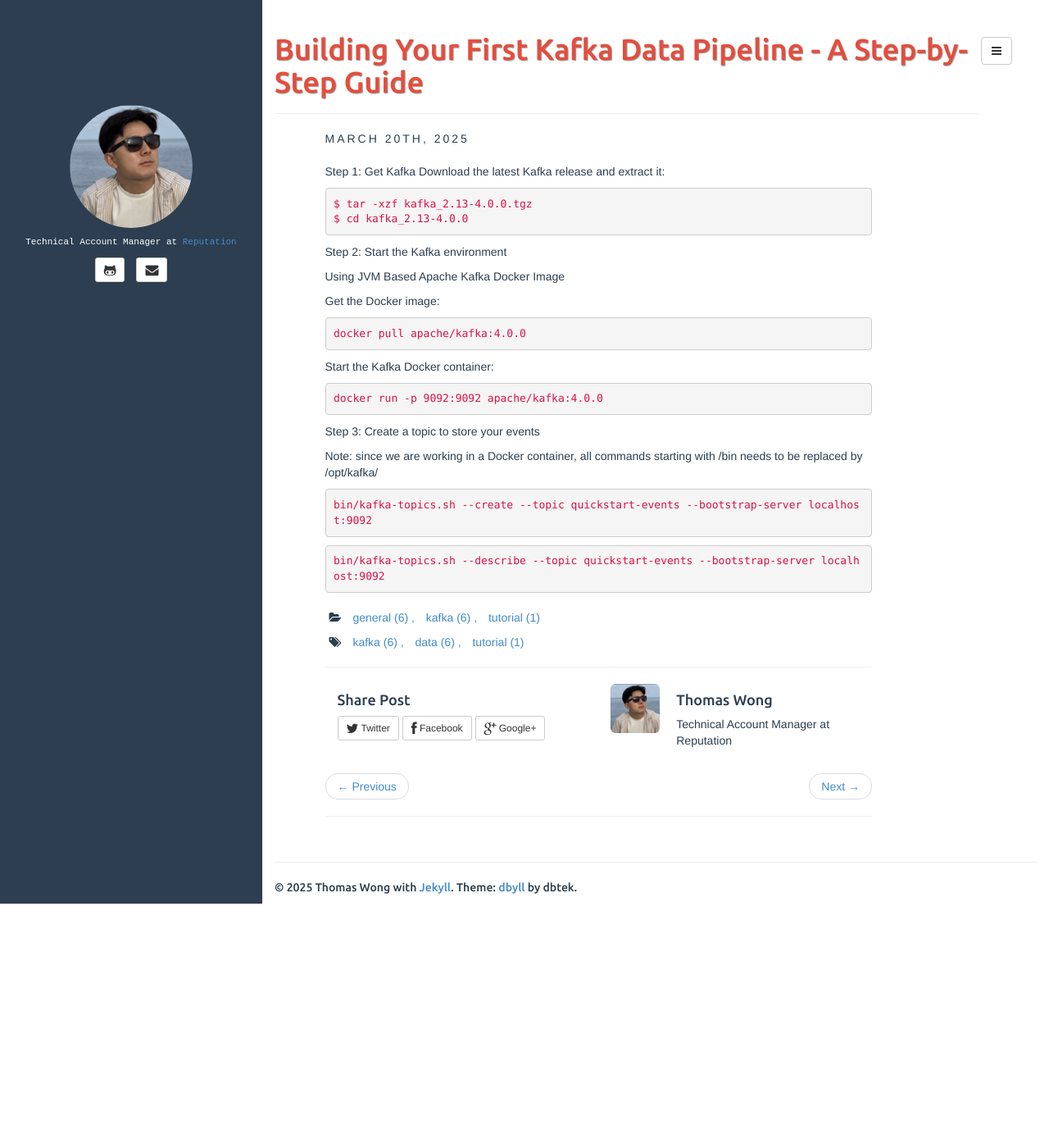
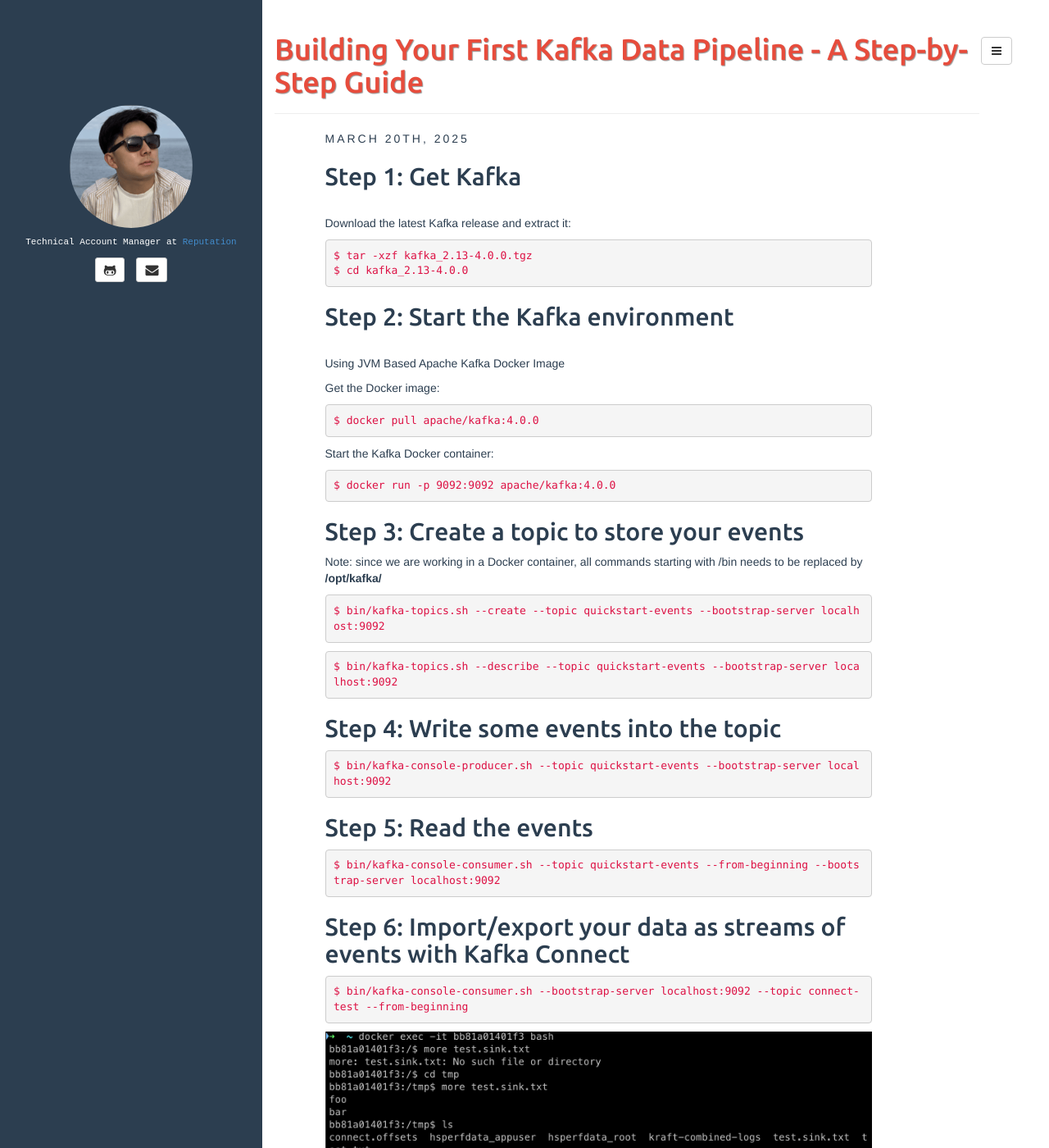
Before and after one commit to thomaswong25520/thomaswong25520.github.io, a Jekyll site: the page built from _posts/2025-03-20-Building-Your-First-Kafka-Data-Pipeline-A-Step-by-Step-Guide.md, in a window 1280 px wide and 1400 px high. Shown: the whole window at 82% size. Built offline with Jekyll 4.4.1, drawn with Linux system fonts in a browser that asks for light colours.

Commit message:
update article 3 - hands on Kafka

```diff
--- a/_posts/2025-03-20-Building-Your-First-Kafka-Data-Pipeline-A-Step-by-Step-Guide.md
+++ b/_posts/2025-03-20-Building-Your-First-Kafka-Data-Pipeline-A-Step-by-Step-Guide.md
@@ -6,7 +6,9 @@ tags: [kafka, data, tutorial]
 description: I decided to build my own Kafka pipeline and wanted to document the process. If you’re interested, here’s how I did it and what I learned along the way.
 ---
 
-Step 1: Get Kafka
+## Step 1: Get Kafka
+
+<br>
 Download the latest Kafka release and extract it:
 
 {% highlight yaml %}
@@ -14,28 +16,49 @@ $ tar -xzf kafka_2.13-4.0.0.tgz
 $ cd kafka_2.13-4.0.0
 {% endhighlight %}
 
-Step 2: Start the Kafka environment
+## Step 2: Start the Kafka environment
 
+<br>
 Using JVM Based Apache Kafka Docker Image
 
 Get the Docker image:
 {% highlight yaml %}
-docker pull apache/kafka:4.0.0
+$ docker pull apache/kafka:4.0.0
 {% endhighlight %}
 
 Start the Kafka Docker container:
+
 {% highlight yaml %}
-docker run -p 9092:9092 apache/kafka:4.0.0
+$ docker run -p 9092:9092 apache/kafka:4.0.0
 {% endhighlight %}
 
-Step 3: Create a topic to store your events
+## Step 3: Create a topic to store your events
 
-Note: since we are working in a Docker container, all commands starting with /bin needs to be replaced by /opt/kafka/
+Note: since we are working in a Docker container, all commands starting with /bin needs to be replaced by **/opt/kafka/**
 
 {% highlight yaml %}
-bin/kafka-topics.sh --create --topic quickstart-events --bootstrap-server localhost:9092
+$ bin/kafka-topics.sh --create --topic quickstart-events --bootstrap-server localhost:9092
 {% endhighlight %}
 
 {% highlight yaml %}
-bin/kafka-topics.sh --describe --topic quickstart-events --bootstrap-server localhost:9092
+$ bin/kafka-topics.sh --describe --topic quickstart-events --bootstrap-server localhost:9092
 {% endhighlight %}
+
+## Step 4: Write some events into the topic
+
+{% highlight yaml %}
+$ bin/kafka-console-producer.sh --topic quickstart-events --bootstrap-server localhost:9092
+{% endhighlight %}
+
+## Step 5: Read the events
+
+{% highlight yaml %}
+$ bin/kafka-console-consumer.sh --topic quickstart-events --from-beginning --bootstrap-server localhost:9092
+{% endhighlight %}
+
+## Step 6: Import/export your data as streams of events with Kafka Connect
+
+{% highlight yaml %}
+$ bin/kafka-console-consumer.sh --bootstrap-server localhost:9092 --topic connect-test --from-beginning
+{% endhighlight %}
+<img src="/assets/media/docker-kafka-consumer.png">
```
Also changed, not shown: assets/media/architecture-overview-snowflake.png (deleted), assets/media/docker-kafka-consumer.png (added).
